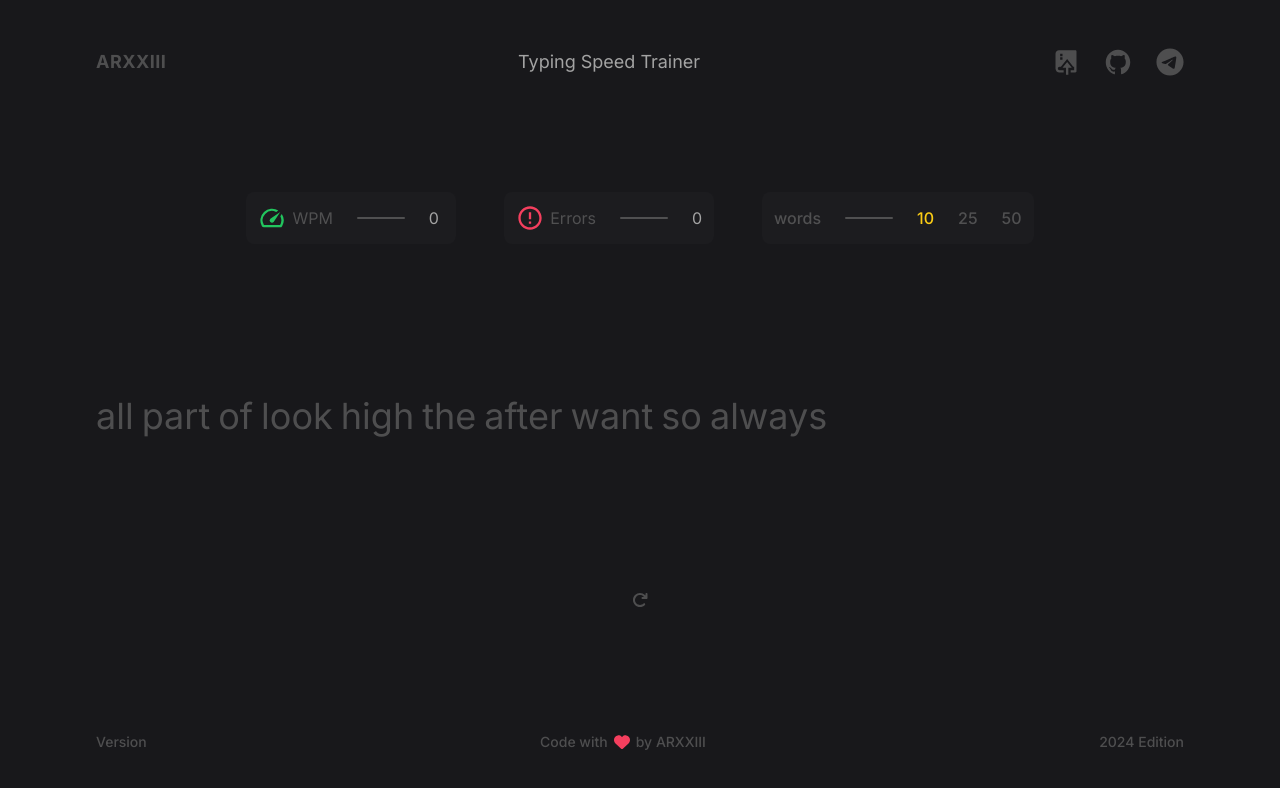
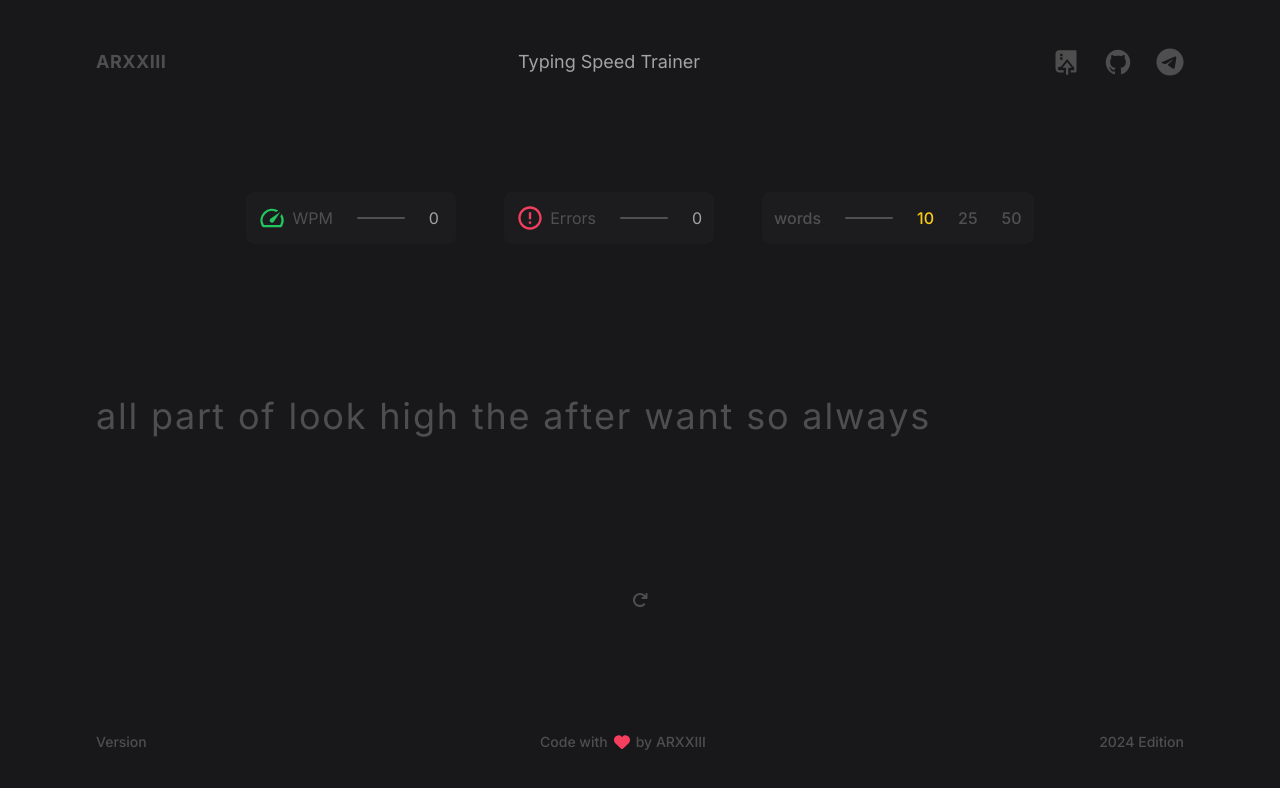
Before and after one commit to ARXXIII/typing-speed-trainer, a Next.js app: page / in a window 1280 px wide. Shown: the top 788 px of the page. Built offline with nearby package versions, Linux system fonts and the light colour scheme.

Commit message:
Improved readability

```diff
--- a/components/text-to-type.tsx
+++ b/components/text-to-type.tsx
@@ -15,56 +15,62 @@ export const TextToType = ({ textToType, typedText, errorMap, isActive }: TextTo
     const [words, setWords] = useState<string[][]>([]);
 
     useEffect(() => {
-        // Разбиваем текст на слова и затем на буквы, включая пробелы между словами
-        const splitWords = textToType.split(' ').map(word => word.split(''));
-        setWords(splitWords);
-    }, [textToType]);
+        const splitWords = textToType.split(' ').map(word => word.split(''))
+
+        setWords(splitWords)
+    }, [textToType])
 
     return (
-        <div className="text-4xl leading-relaxed pointer-events-none">
+        <div className="flex flex-wrap gap-x-3 text-4xl tracking-wider leading-relaxed pointer-events-none">
+
             {words.map((word, wordIndex) => {
                 const wordStartIndex = words
                     .slice(0, wordIndex)
                     .reduce((acc, w) => acc + w.length + 1, 0); // +1 для учета пробела
 
                 return (
-                    <div key={wordIndex} className="inline-block mr-2">
+                    <div key={wordIndex} className="flex">
+
                         {word.map((char, charIndex) => {
-                            const globalIndex = wordStartIndex + charIndex;
-                            const typedChar = typedText[globalIndex];
+                            const globalIndex = wordStartIndex + charIndex
+                            const typedChar = typedText[globalIndex]
 
-                            let color = 'text-neutral-500/60';
+                            let color = 'text-neutral-500/60'
 
                             if (typedChar) {
                                 if (typedChar === char) {
-                                    color = 'text-green-500';
+                                    color = 'text-green-500'
                                 } else if (errorMap[globalIndex]) {
-                                    color = 'text-rose-500';
+                                    color = 'text-rose-500'
                                 }
                             }
 
                             return (
                                 <span key={globalIndex} className="relative">
+
                                     {/* Отображение курсора перед текущим символом */}
                                     {globalIndex === typedText.length && (
                                         <span
                                             className={clsx(
-                                                'absolute -left-1 text-transparent',
+                                                'absolute -left-1.5 text-transparent',
                                                 isActive && 'text-yellow-400'
                                             )}
                                         >
                                             |
                                         </span>
                                     )}
+
                                     <span className={color}>
                                         {char}
                                     </span>
                                 </span>
-                            );
+                            )
                         })}
+
                     </div>
-                );
+                )
             })}
+
         </div>
     );
 };
```
